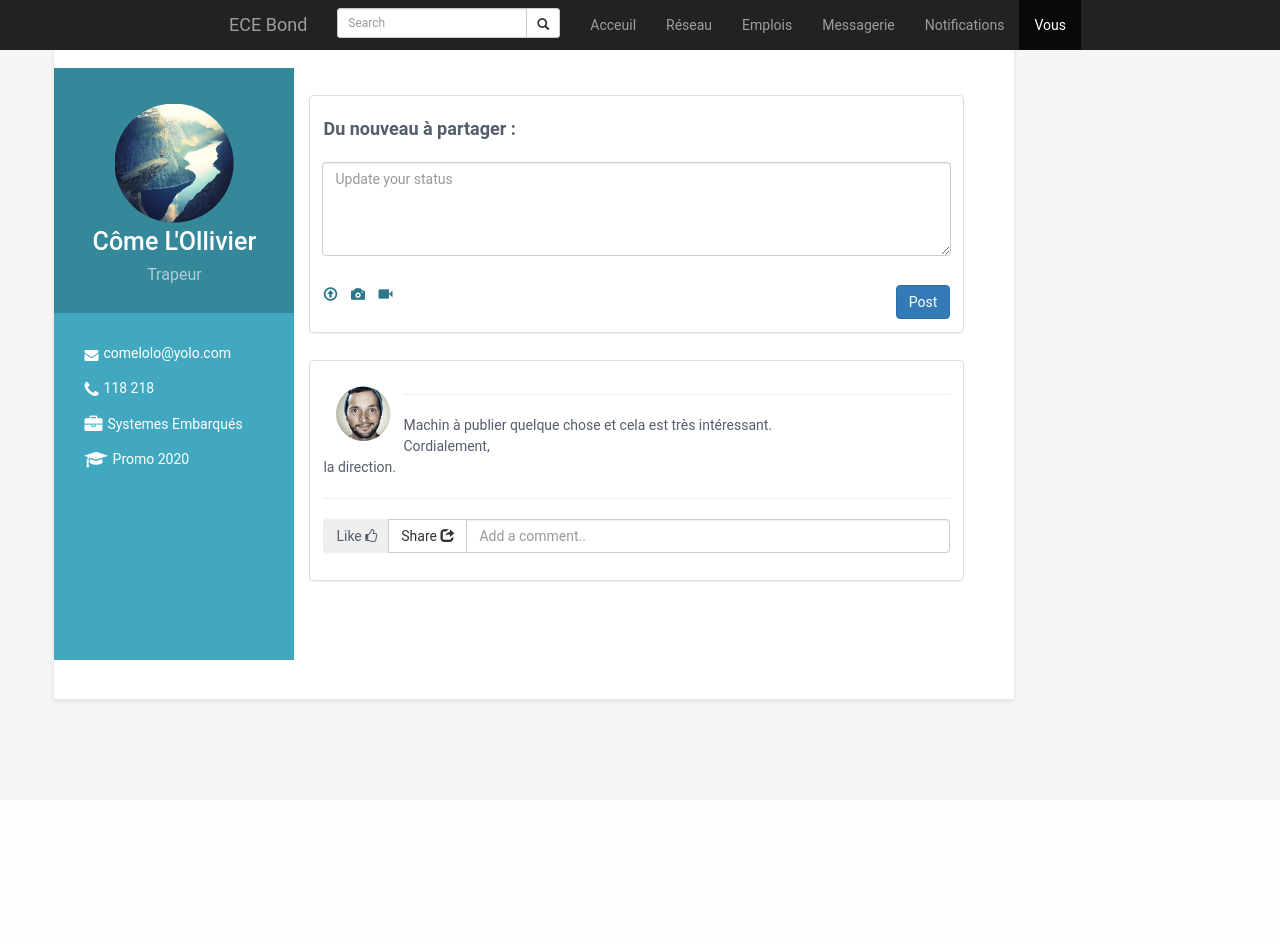
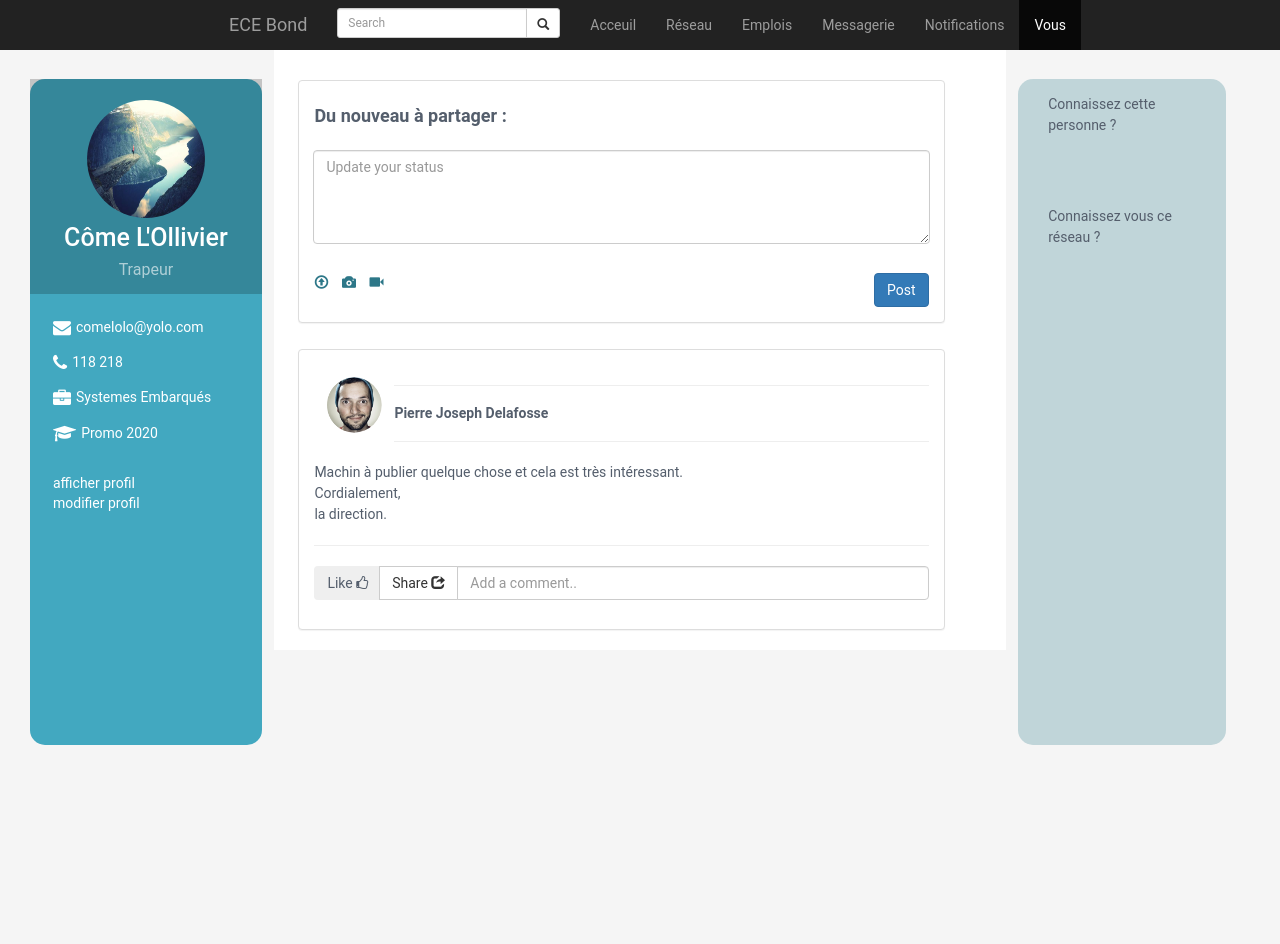
Before and after one commit to QLAFOURCADE/EcedIn_web, a PHP site: page / in a window 1280 px wide. Shown: the top 944 px of the page. Before the commit the page ends 703 px from the top, so only its background shows below. Run offline with PHP 8.4, Linux system fonts and the light colour scheme.

Commit message:
braaaaaaa

```diff
--- a/Projet Web/assets/css/styles.css
+++ b/Projet Web/assets/css/styles.css
@@ -46,13 +46,16 @@ p {
 .panel-heading {
   max-height: 10%;
 }
-.panel-body {
-  padding: 2%;
+.sidebar-right {
+  background: rgba(172, 201, 207, 0.712);
+  margin-top: 4%;
+  width: 17%;
+  height: 90%;
+  border-radius: 15px;
+  float: left;
 }
 .wrapper {
-  background: #42A8C0;
-  max-width: 960px;
-  margin-left: 2%;
+  max-width: 200%;
   position: relative;
   -webkit-box-shadow: 0px 2px 4px rgba(0, 0, 0, 0.1);
   -moz-box-shadow: 0px 2px 4px rgba(0, 0, 0, 0.1);
@@ -61,15 +64,16 @@ p {
 .sidebar-wrapper {
   background: #42A8C0;
   margin-top: 4%;
-  width: 240px;
-  height: 80%;
+  width: 19%;
+  height: 90%;
   color: #fff;
+  border-radius: 15px;
 }
 .sidebar-wrapper a {
   color: #fff;
 }
 .sidebar-wrapper .profile-container {
-  padding: 30px;
+  padding: 15px;
   background: rgba(0, 0, 0, 0.2);
   text-align: center;
   color: #fff;
@@ -90,6 +94,9 @@ p {
 .sidebar-wrapper .profile {
   margin-bottom: 15px;
 }
+.sidebar-wrapper .contact-container {
+  height: 2000;
+}
 .sidebar-wrapper .contact-list .fa {
   margin-right: 5px;
   font-size: 18px;
@@ -105,7 +112,7 @@ p {
   font-size: 14px;
 }
 .sidebar-wrapper .container-block {
-  padding: 30px;
+  padding: 23px;
 }
 .sidebar-wrapper .container-block-title {
   text-transform: uppercase;
@@ -159,7 +166,13 @@ p {
 }
 .main-wrapper {
   background: #fff;
-  padding: 4%;
+  float: left;
+  margin-left: 1%;
+  margin-right: 1%;
+  padding-left: 2%;
+  padding-top: 2%;
+  max-width: 60%;
+
 }
 .main-wrapper .section-title {
   text-transform: uppercase;
--- a/Projet Web/index.html
+++ b/Projet Web/index.html
@@ -68,18 +68,23 @@
                 </div>
                 <div class="contact-container container-block">
                     <ul class="list-unstyled contact-list">
-                        <li class="email"><i class="fa fa-envelope"></i><a href="mailto: yourname@email.com">comelolo@yolo.com</a></li>
-                        <li class="phone"><i class="fa fa-phone"></i><a href="tel:0123 456 789">118 218</a></li>
-                        <li class="majeur"><i class="fa fa-briefcase"></i><a href="#" target="_blank">Systemes Embarqués</a></li>
-                        <li class="promo"><i class="fa fa-graduation-cap"></i><a href="#" target="_blank">Promo 2020</a></li>
+                        <li><i class="fa fa-envelope"></i><a href="mailto: yourname@email.com">comelolo@yolo.com</a></li>
+                        <li><i class="fa fa-phone"></i><a href="tel:0123 456 789">118 218</a></li>
+                        <li><i class="fa fa-briefcase"></i><a href="#" target="_blank">Systemes Embarqués</a></li>
+                        <li><i class="fa fa-graduation-cap"></i><a href="#" target="_blank">Promo 2020</a></li>
                     </ul>
+                    <br/>
+                    <a href="">afficher profil</a><br>
+                    <a href="">modifier profil</a>
+
                 </div>
+
         </div>
 
         <div class="main-wrapper">
         <div class="row">
             <!-- main center col -->
-            <div class="col-sm-9">
+            <div class="col-sm-11">
                 <div class="panel panel-default">
                     <div class="panel-body">
                         <form class="form-horizontal" role="form">
@@ -101,6 +106,8 @@
                         <div class="panel-body">
                             <img src="assets/images/profile.png" class="img-post pull-left">
                             <hr>
+                            <span><h5>Pierre Joseph Delafosse</h5></span>
+                            <hr>
                                 <p>Machin à publier quelque chose et cela est très intéressant. <br/>
                                     Cordialement, <br/> la direction.
                                 </p>
@@ -115,12 +122,18 @@
                            </form>
 
                          </div>
-                      </div>
+                    </div>
             </div>
+        </div>
+        </div>
 
+        <div class="sidebar-right col-sm-2">
+                <div class="panel-body">
+                    <p>Connaissez cette personne ?</p>
+                    <br><br><br>
+                    <p>Connaissez vous ce réseau ?</p>
+                </div>
         </div>
-    </div>
-
 
     </div>
 
```
